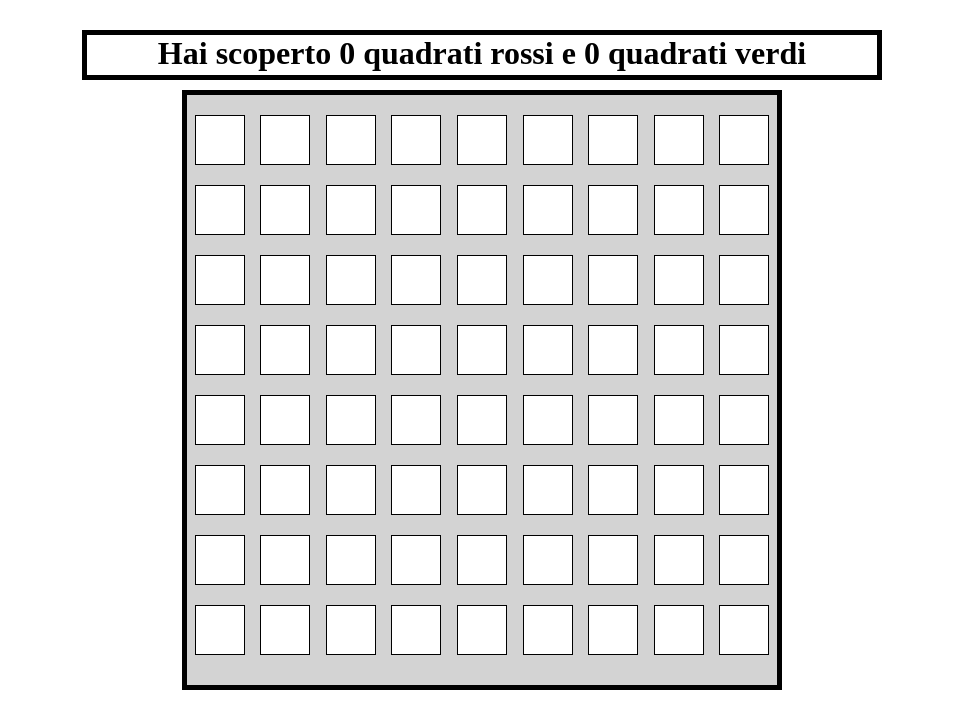
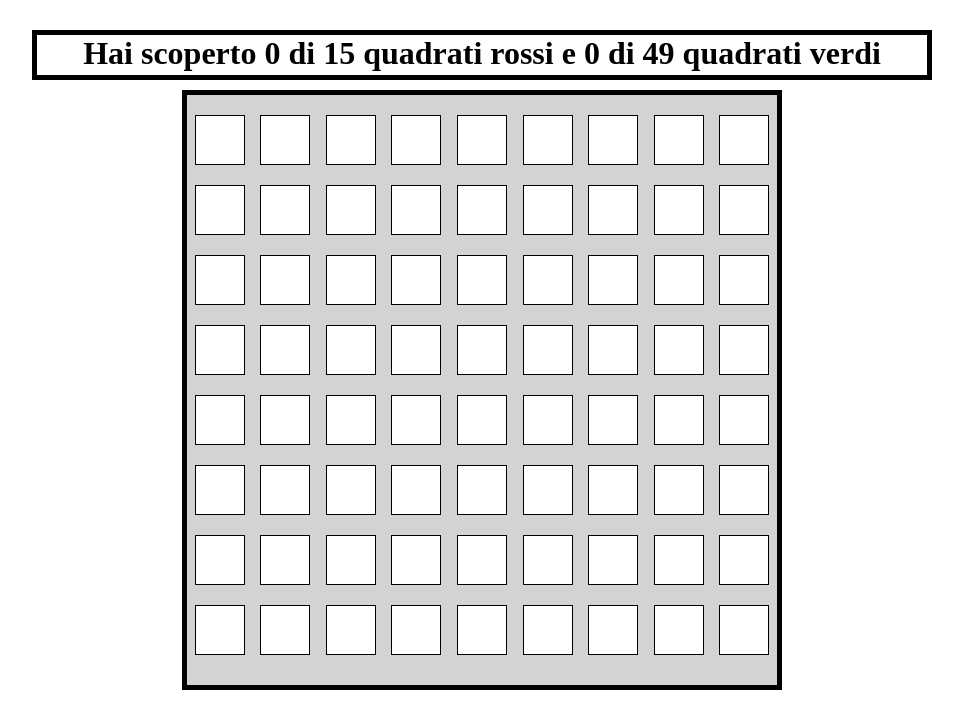
Before and after one commit to davidepatruno/jquery-quadratini, a plain HTML site: page index.html in a window 1280 px wide. Shown: the whole page, without its empty margins (158-1121 px from the left). Drawn offline with nearby package versions, Linux system fonts and the light colour scheme.

Commit message:
perfezionato. Manca blocco quando uno dei due colori è completo

```diff
--- a/index.html
+++ b/index.html
@@ -8,7 +8,7 @@
   </head>
   <body>
     <div id="displaycontatore">
-      <h1>Hai scoperto <span id="rossi"></span> quadrati rossi e <span id="verdi"></span> quadrati verdi</h1>
+      <h1>Hai scoperto <span id="rossi"></span> di 15 quadrati rossi e <span id="verdi"></span> di 49 quadrati verdi</h1>
     </div>
     <div class="contenitore">
       <div class="riga">
--- a/style.css
+++ b/style.css
@@ -5,7 +5,7 @@
 }
 
 #displaycontatore {
-  width: 800px;
+  width: 900px;
   height: 50px;
   border: 5px solid black;
   margin: auto;
```
